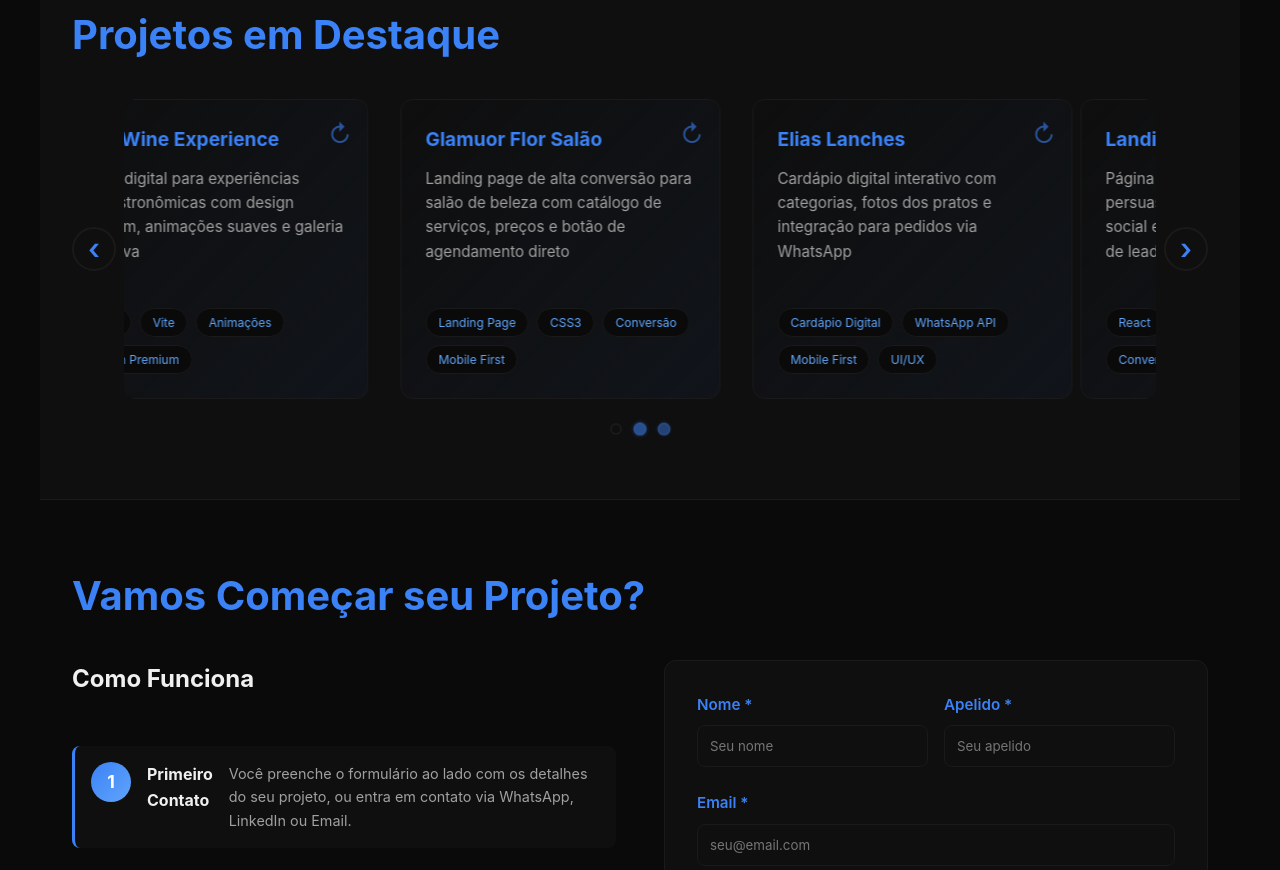
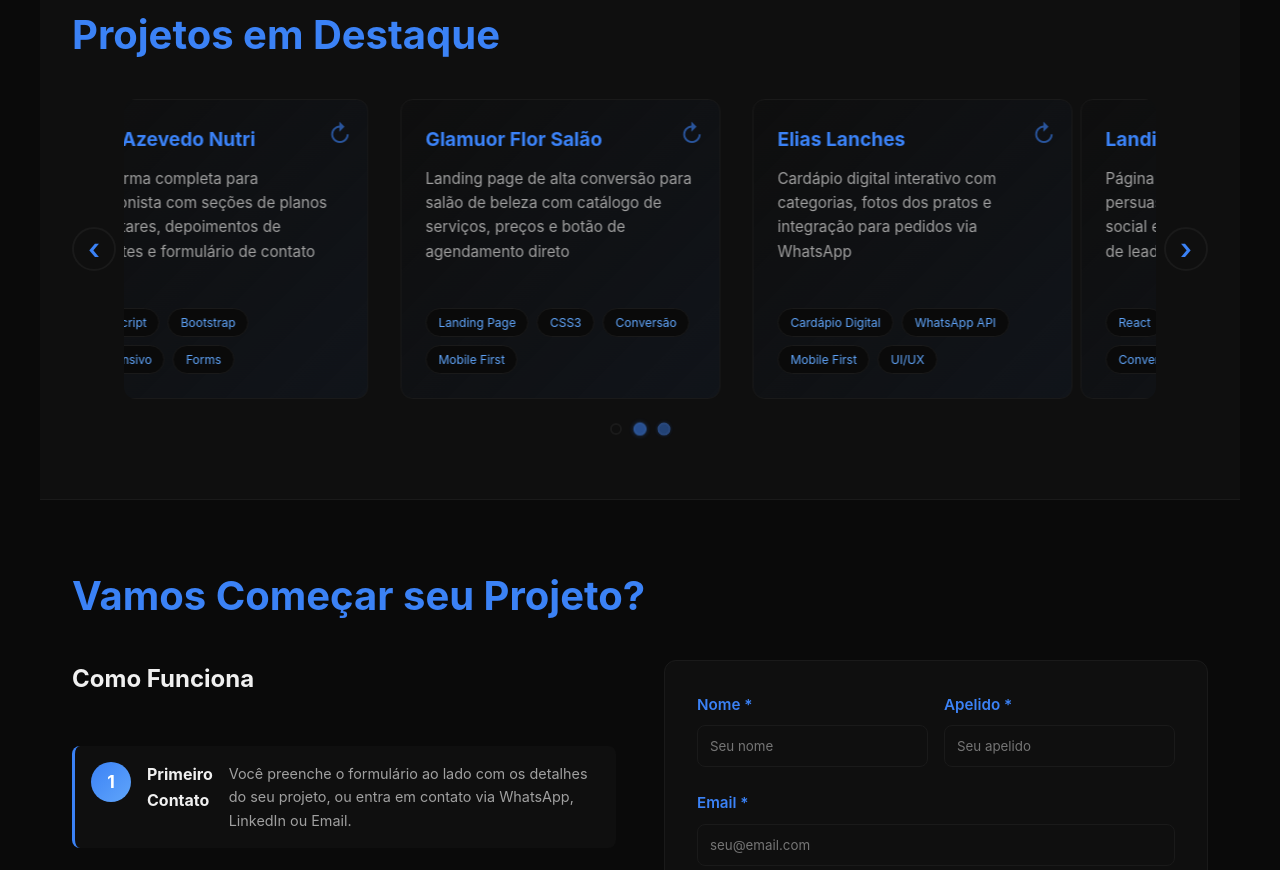
Before and after one commit to leomatth/portfolio-leomatth, a React (Vite) app: page / in a window 1280 px wide. Shown: the part 2180-3050 px from the top of the page. Built offline with nearby package versions, Linux system fonts and the light colour scheme.

Commit message:
update: organização do card

```diff
--- a/src/components/Projects.jsx
+++ b/src/components/Projects.jsx
@@ -21,19 +21,19 @@ export default function Projects() {
     },
     {
       id: 3,
+      title: 'Euro Wine Experience',
+      description: 'Vitrine digital para experiências enogastronômicas com design premium, animações suaves e galeria interativa',
+      tags: ['React', 'Vite', 'Animações', 'Design Premium'],
+      link: 'https://github.com/leomatth',
+      demo: 'https://eurowineexperience.vercel.app/'
+    },
+    {
+      id: 4,
       title: 'Ygor Azevedo Nutri',
       description: 'Plataforma completa para nutricionista com seções de planos alimentares, depoimentos de pacientes e formulário de contato',
       tags: ['JavaScript', 'Bootstrap', 'Responsivo', 'Forms'],
       link: 'https://github.com/leomatth/YgorAzevedoNutri',
       demo: 'https://ygorazevedo.vercel.app/'
-    },
-    {
-      id: 4,
-      title: 'Euro Wine Experience',
-      description: 'Vitrine digital para experiências enogastronômicas com design premium, animações suaves e galeria interativa',
-      tags: ['React', 'Vite', 'Animações', 'Design Premium'],
-      link: 'https://github.com/leomatth',
-      demo: 'https://eurowineexperience.vercel.app/'
     },
     {
       id: 5,
```
